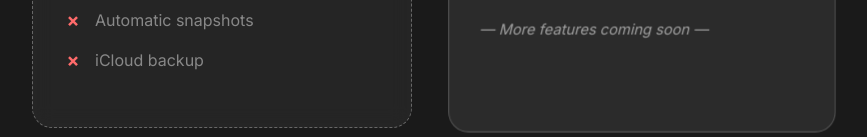
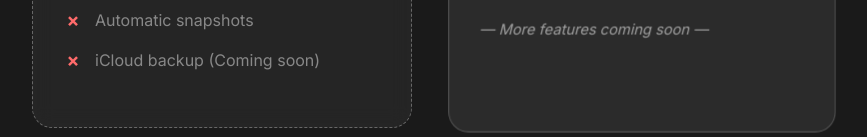
Before and after one commit to lasangainc/xvaultsite, a plain HTML site: page index.html in a window 1280 px wide. Shown: the part 2935-3072 px from the top of the page, without its empty margins (208-1075 px from the left). Drawn offline with Linux system fonts and the light colour scheme.

Commit message:
Update index.html

```diff
--- a/index.html
+++ b/index.html
@@ -131,7 +131,7 @@
                         <li class="excluded"><span class="cross">✗</span> Unlimited projects</li>
                         <li class="excluded"><span class="cross">✗</span> Unlimited backups</li>
                         <li class="excluded"><span class="cross">✗</span> Automatic snapshots</li>
-                        <li class="excluded"><span class="cross">✗</span> iCloud backup</li>
+                        <li class="excluded"><span class="cross">✗</span> iCloud backup (Coming soon)</li>
                     </ul>
                 </div>
                 <div class="pricing-card premium">
```
